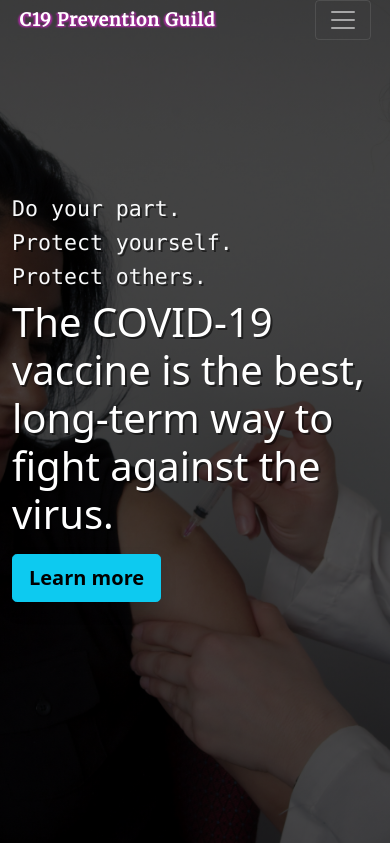
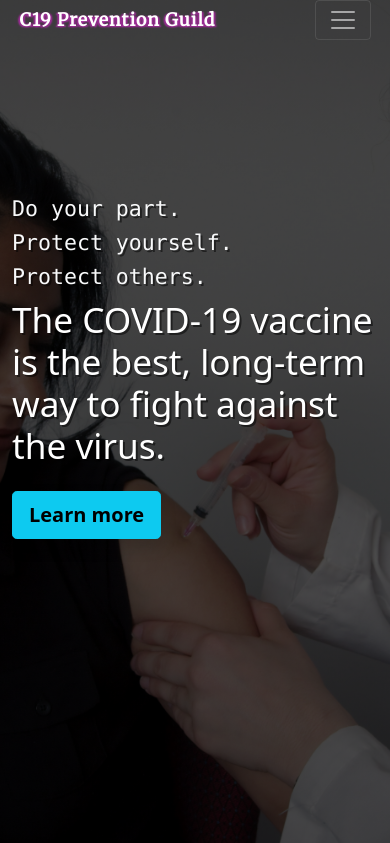
Before and after one commit to gatchigat/c19-prevention-guild, a PHP site: page / in a window 390 px wide. Shown: the top 843 px of the page. Run offline with PHP 8.4, Linux system fonts and the light colour scheme; some libraries are stand-ins or nearby versions.

Commit message:
Add files via upload

```diff
--- a/index.html
+++ b/index.html
@@ -63,7 +63,7 @@
       <h4 class="text-light font-monospace text-shadow">Protect others.</h4>
       <h1 class="display-1 text-white text-shadow heading-large">The COVID-19 vaccine is the best,
         long-term way to fight against the virus.</h1>
-      <button class="btn btn-lg btn-info shadow mt-xl-4 mt-2"><a href="getvac.html">Learn more</a></button>
+      <button class="btn btn-lg btn-info shadow mt-xl-4 mt-3"><a href="getvac.html">Learn more</a></button>
     </div>
   </header>
   <div class="top" id="top">
--- a/styles/style.css
+++ b/styles/style.css
@@ -450,7 +450,7 @@ main {
     margin-top: 50px;
   }
   #landing-header .display-1 {
-    font-size: 2.5rem;
+    font-size: 2.2rem;
   }
   #mid {
     font-size: 22px;
```
